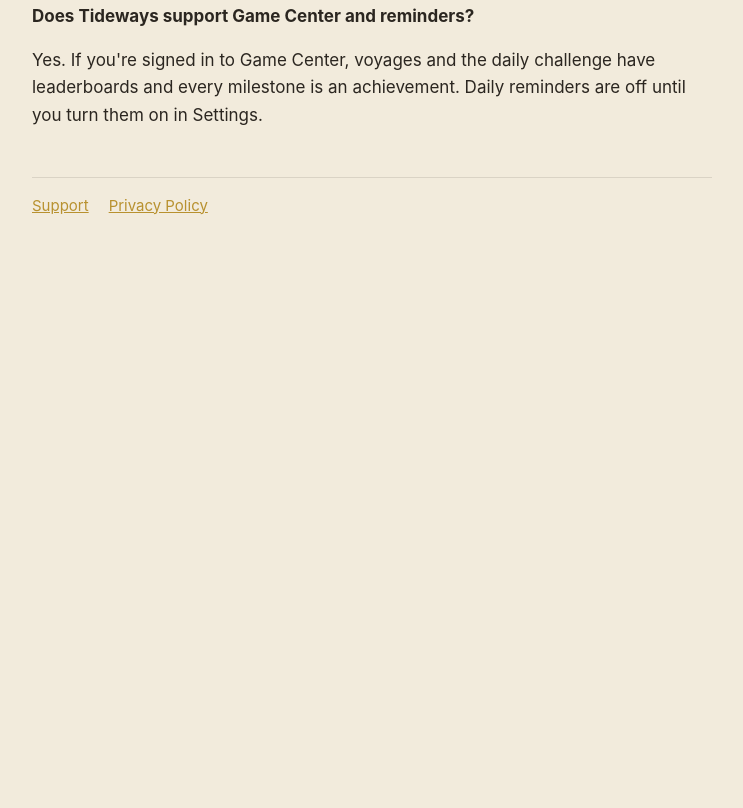
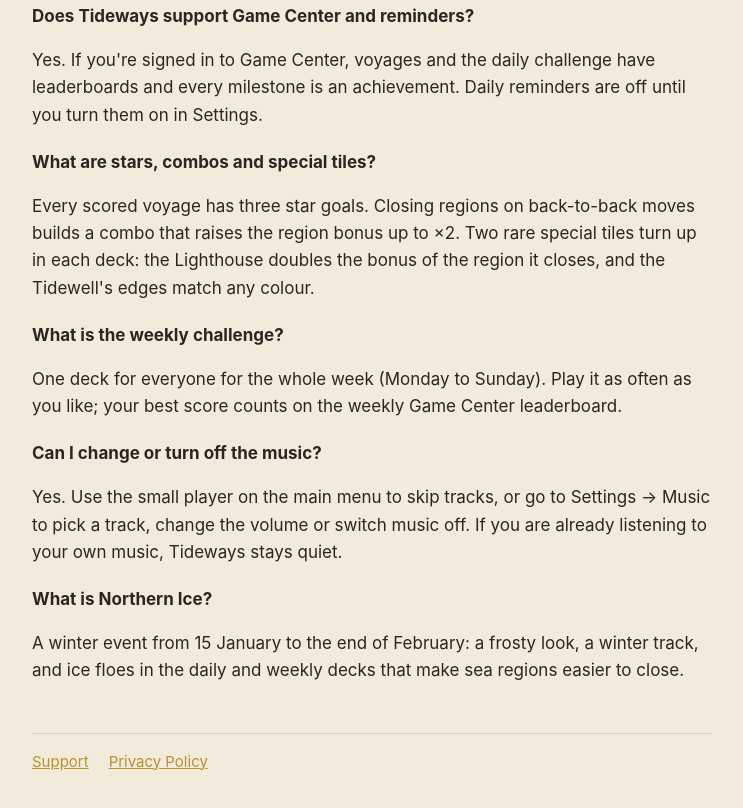
Before and after one commit to Yves1gif/tideways-support, a plain HTML site: page index.html in a window 1280 px wide. Shown: the part 1418-2226 px from the top of the page, without its empty margins (268-1011 px from the left). Before the commit the page ends 1700 px from the top, so only its background shows below. Drawn offline with Linux system fonts and the light colour scheme.

Commit message:
FAQ and privacy: stars, combos, special tiles, weekly challenge, music, sharing

```diff
--- a/index.html
+++ b/index.html
@@ -65,6 +65,27 @@
   have leaderboards and every milestone is an achievement. Daily reminders
   are off until you turn them on in Settings.</p>
 
+  <h3>What are stars, combos and special tiles?</h3>
+  <p>Every scored voyage has three star goals. Closing regions on back-to-back
+  moves builds a combo that raises the region bonus up to ×2. Two rare special
+  tiles turn up in each deck: the Lighthouse doubles the bonus of the region it
+  closes, and the Tidewell's edges match any colour.</p>
+
+  <h3>What is the weekly challenge?</h3>
+  <p>One deck for everyone for the whole week (Monday to Sunday). Play it as
+  often as you like; your best score counts on the weekly Game Center
+  leaderboard.</p>
+
+  <h3>Can I change or turn off the music?</h3>
+  <p>Yes. Use the small player on the main menu to skip tracks, or go to
+  Settings → Music to pick a track, change the volume or switch music off.
+  If you are already listening to your own music, Tideways stays quiet.</p>
+
+  <h3>What is Northern Ice?</h3>
+  <p>A winter event from 15 January to the end of February: a frosty look, a
+  winter track, and ice floes in the daily and weekly decks that make sea
+  regions easier to close.</p>
+
   <footer>
     <a href="index.html">Support</a>
     <a href="privacy.html">Privacy Policy</a>
```
Also changed, not shown: privacy.html (+7 -1 lines).
